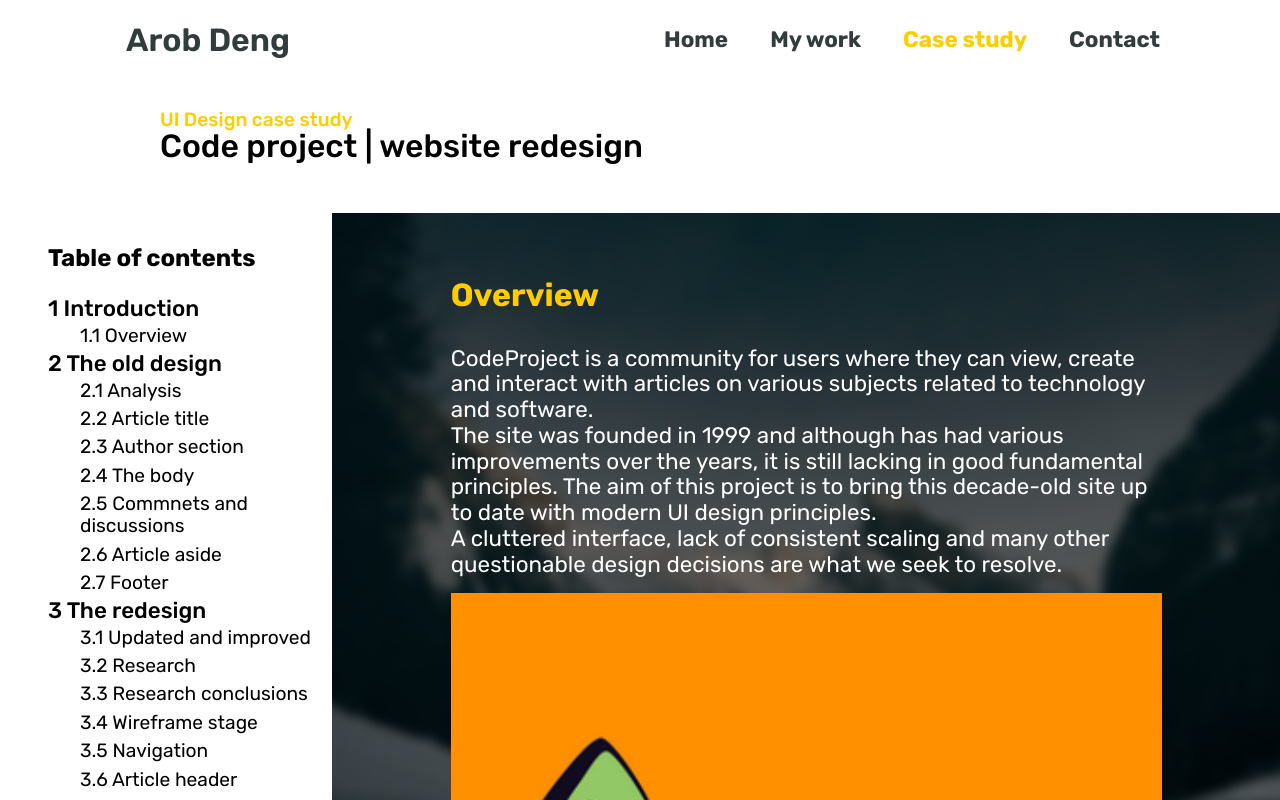
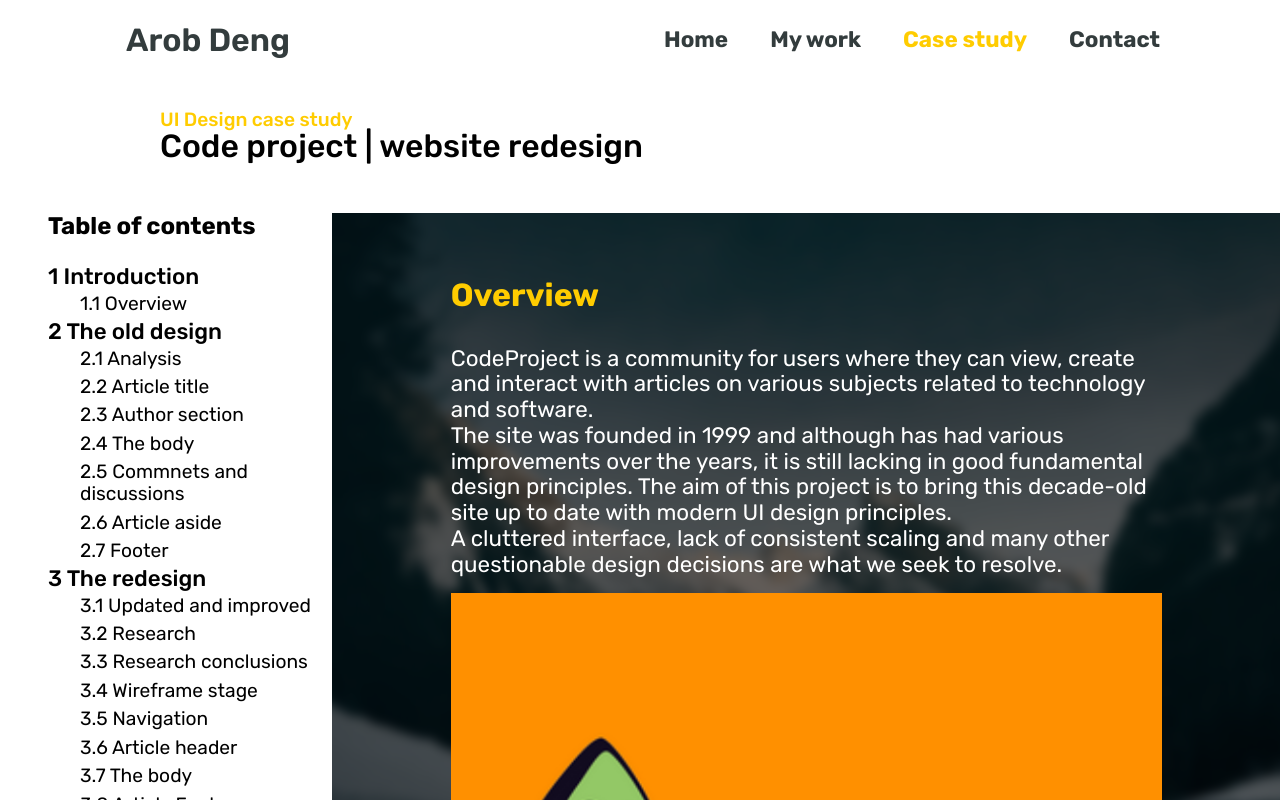
Before and after one commit to aropsta/portfolio-website-react, a React (Create React App) app: page /case-study in a window 1280 px wide. Shown: the top 800 px of the page. Built offline with nearby package versions, Linux system fonts and the light colour scheme; a web font is replaced by a local one.

Commit message:
fixed links

```diff
--- a/src/case-study.json
+++ b/src/case-study.json
@@ -3,7 +3,7 @@
     "overview": {
       "title": "Overview",
       "p1": "CodeProject is a community for users where they can view, create and interact with articles on various subjects related to technology and software.",
-      "p2": "The site was founded in 1999 and although has had various improvements over the years, it is still lacking in good fundamental principles. The aim of this project is to bring this decade-old site up to date with modern UI design principles. ",
+      "p2": "The site was founded in 1999 and although has had various improvements over the years, it is still lacking in good fundamental design principles. The aim of this project is to bring this decade-old site up to date with modern UI design principles. ",
       "p3": "A cluttered interface, lack of consistent scaling and many other questionable design decisions are what we seek to resolve."
     },
     "analysis": {
--- a/src/components/Header.tsx
+++ b/src/components/Header.tsx
@@ -37,6 +37,7 @@
   const [click, setClick] = useState(false);
 
   const [breakPoint, isBreakPoint] = useState();
+  const [headerHidden, changeHeaderVisibility] = useState(false);
   useEffect(() => {
     breakPointObserver(breakPoints, isBreakPoint);
   }, [breakPoint]);
@@ -53,6 +54,27 @@
     setClick(!click);
   };
 
+  let lastScrollY = window.scrollY;
+  let mobileWidth = 1960;
+
+  // window.addEventListener("scroll", () => {
+  //   console.log("Last" + lastScrollY);
+  //   console.log("Current" + window.ScrolY);
+  //   if (lastScrollY < window.scrollY) {
+  //     changeHeaderVisibility(true);
+  //   } else {
+  //     changeHeaderVisibility(false);
+  //   }
+  //   lastScrollY = window.scrollY;
+  // });
+
+  const hideHeader = () => {
+    // if (headerHidden) {
+    //   return "hide-header";
+    // } else
+    return "";
+  };
+
   const toggleScroll = (a: boolean) => {
     if (a) {
       document.body.classList.add("disable-scroll");
@@ -67,7 +89,7 @@
   };
 
   return (
-    <nav className="navbar glass-effect">
+    <nav className={`navbar glass-effect ${hideHeader()}`}>
       <Link className="navbar-logo" to="/" onClick={closeMobileMenu}>
         Arob Deng
       </Link>
--- a/src/components/pages/CaseStudy.tsx
+++ b/src/components/pages/CaseStudy.tsx
@@ -208,7 +208,7 @@
     if (breakPoint === "small") {
       if (contentsVisible) return "show";
       else return "hidden";
-    }
+    } else return "";
   };
 
   const imageSlider = () => {
--- a/src/components/pages/MyWork.tsx
+++ b/src/components/pages/MyWork.tsx
@@ -46,8 +46,8 @@
   },
   {
     tite: "my website",
-    site: "base apparel",
-    code: "base apparel",
+    site: "https://arob-deng-portfolio.netlify.app/",
+    code: "https://github.com/aropsta/portfolio-website-react",
     src: "./my-work/my-site.png",
   },
 ];
--- a/src/styles/case-study.scss
+++ b/src/styles/case-study.scss
@@ -78,10 +78,10 @@
     height: 100vh;
     transform: translateY(0);
     position: sticky;
-    top: 0;
+    top: $header-height;
     left: 0;
     display: flex;
-    padding: 2rem 0rem 2rem 3rem;
+    padding: 0rem 0rem 2rem 3rem;
     grid-gap: 0.5rem;
     flex-direction: column;
     background-color: $white;
--- a/src/styles/index.scss
+++ b/src/styles/index.scss
@@ -1,5 +1,5 @@
 @use "./normalize";
-@use './variables';
+@use './variables' as *;
 
 @import url("https://fonts.googleapis.com/css2?family=Rubik:wght@300;400;500;600;700;800;900&display=swap");
 @import url("https://fonts.googleapis.com/css2?family=Revalia&display=swap");
@@ -18,6 +18,9 @@
   z-index: 0;
 }
 
+body {
+}
+
 html {
   font-family: "Rubik", sans-serif;
   overflow: initial;
```
